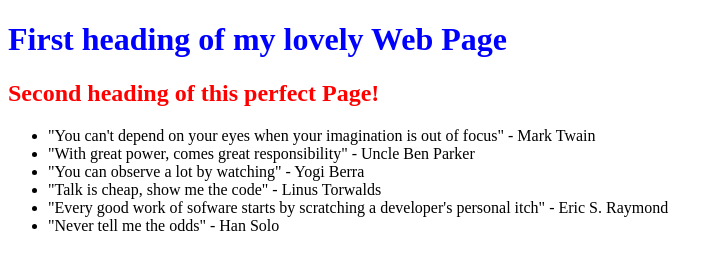
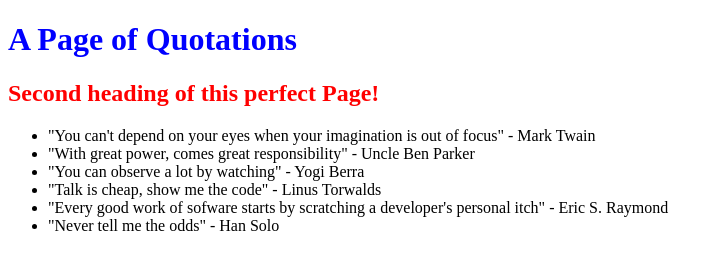
Before and after one commit to maurnham/0_melanie_openSAP_repo, a plain HTML site: page index.html in a window 1280 px wide. Shown: the whole page, without its empty margins (0-723 px from the left). Drawn offline with Linux system fonts and the light colour scheme.

Commit message:
changed first header to "A Page of Quotations"

```diff
--- a/index.html
+++ b/index.html
@@ -6,7 +6,7 @@
 		<LINK href="styles.css" rel="stylesheet" type="text/css">
 	</head>
 	<body>
-		<h1>First heading of my lovely Web Page</h1>
+		<h1>A Page of Quotations</h1>
 		<h2>Second heading of this perfect Page!</h2>
 		<ul>
 			<li>"You can't depend on your eyes when your imagination is out of focus" - Mark Twain</li>
```
